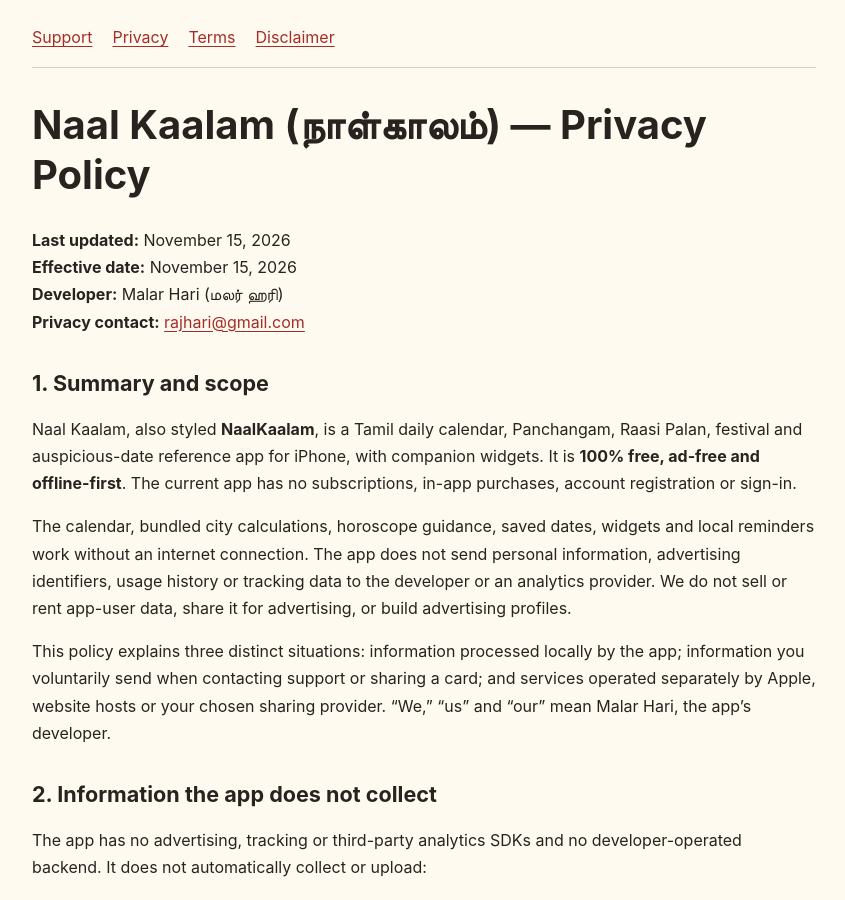
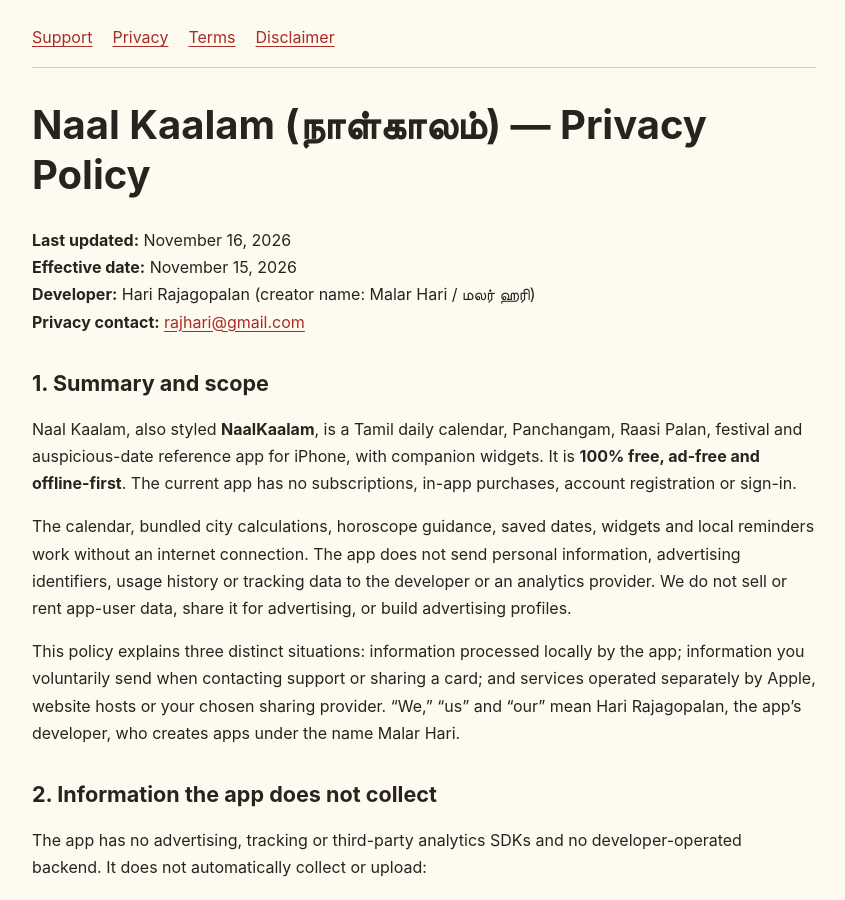
Before and after one commit to harimalar/naalkaalam-support, a Jekyll site: the page built from PRIVACY_POLICY.md, in a window 1280 px wide and 900 px high. Shown: the whole window, without its empty margins (216-1061 px from the left). Built offline with Jekyll 4.4.1, drawn with Linux system fonts in a browser that asks for light colours; some of the changed text lies outside the part shown.

Commit message:
Clarify legal publisher and creator name

```diff
--- a/PRIVACY_POLICY.md
+++ b/PRIVACY_POLICY.md
@@ -6,9 +6,9 @@ permalink: /privacy-policy/
 
 # Naal Kaalam (நாள்காலம்) — Privacy Policy
 
-**Last updated:** November 15, 2026
+**Last updated:** November 16, 2026
 **Effective date:** November 15, 2026
-**Developer:** Malar Hari (மலர் ஹரி)
+**Developer:** Hari Rajagopalan (creator name: Malar Hari / மலர் ஹரி)
 **Privacy contact:** [rajhari@gmail.com](mailto:rajhari@gmail.com)
 
 
@@ -18,7 +18,7 @@ Naal Kaalam, also styled **NaalKaalam**, is a Tamil daily calendar, Panchangam,
 
 The calendar, bundled city calculations, horoscope guidance, saved dates, widgets and local reminders work without an internet connection. The app does not send personal information, advertising identifiers, usage history or tracking data to the developer or an analytics provider. We do not sell or rent app-user data, share it for advertising, or build advertising profiles.
 
-This policy explains three distinct situations: information processed locally by the app; information you voluntarily send when contacting support or sharing a card; and services operated separately by Apple, website hosts or your chosen sharing provider. “We,” “us” and “our” mean Malar Hari, the app's developer.
+This policy explains three distinct situations: information processed locally by the app; information you voluntarily send when contacting support or sharing a card; and services operated separately by Apple, website hosts or your chosen sharing provider. “We,” “us” and “our” mean Hari Rajagopalan, the app's developer, who creates apps under the name Malar Hari.
 
 ## 2. Information the app does not collect
 
@@ -105,7 +105,7 @@ We may update this policy when the app, hosting arrangements or applicable requi
 
 ## 12. Contact and related documents
 
-**Malar Hari (மலர் ஹரி)**
+**Hari Rajagopalan (creator name: Malar Hari / மலர் ஹரி)**
 Privacy and support: [rajhari@gmail.com](mailto:rajhari@gmail.com)
 
 Read the [Terms and Conditions](TERMS_AND_CONDITIONS.md) and [Astronomical, Astrological and Informational Disclaimer](DISCLAIMER.md).
```
Also changed, not shown: DISCLAIMER.md (+2 -2 lines), TERMS_AND_CONDITIONS.md (+4 -4 lines).
